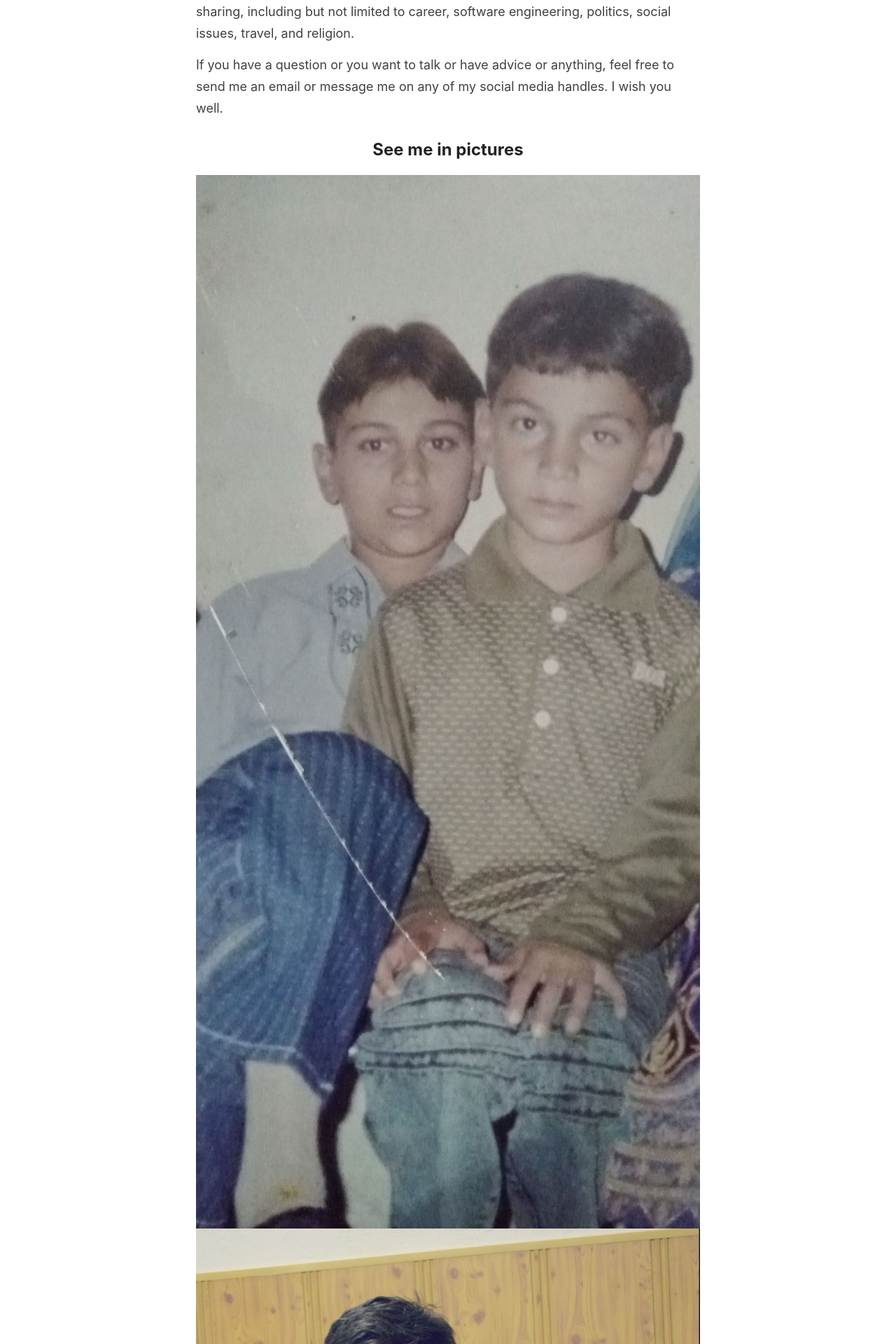
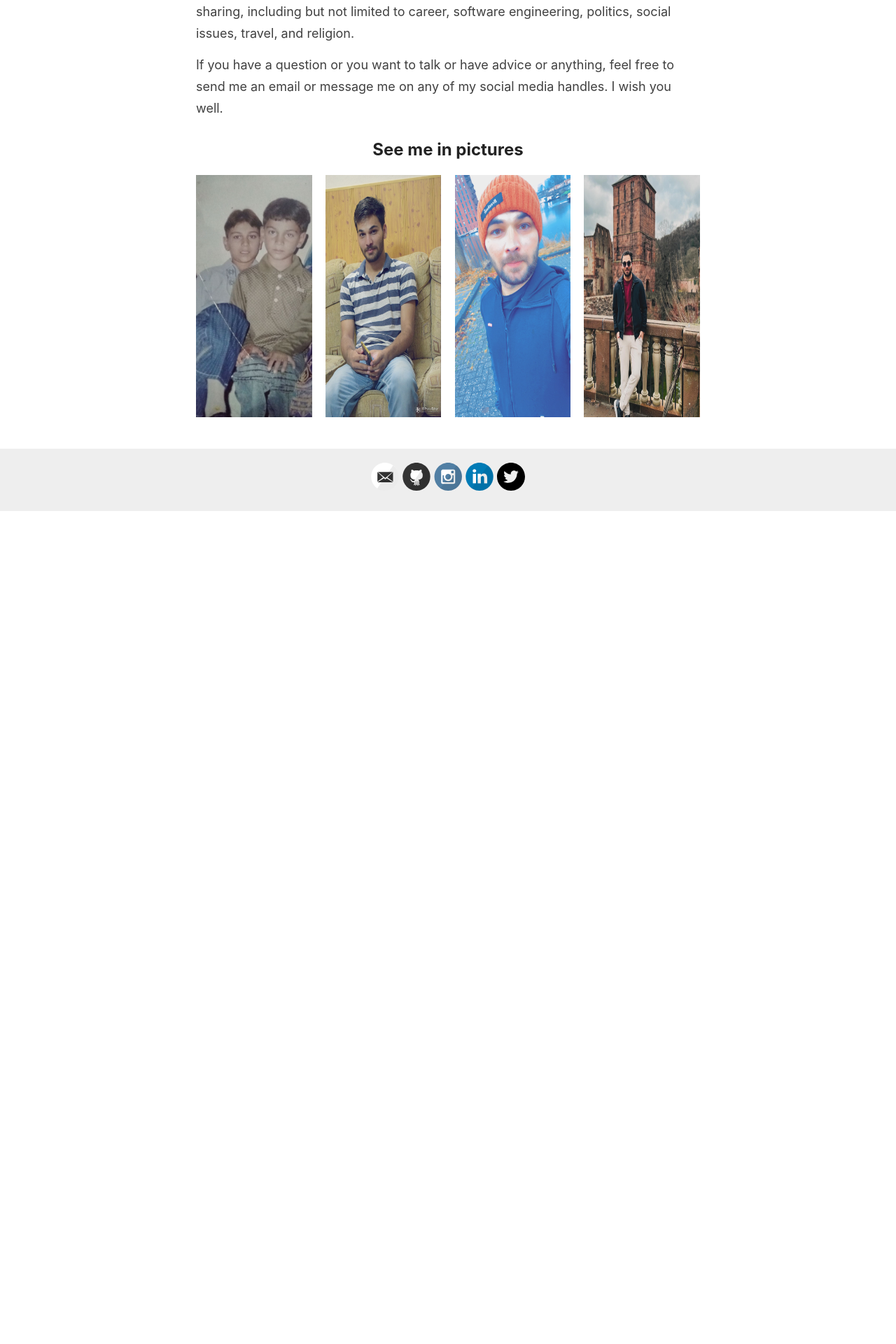
Before and after one commit to Ubaidbutt/ubaidbutt.github.io, a Jekyll site: the page built from _pages/about.md, in a window 1280 px wide. Shown: the part 831-2751 px from the top of the page at 70% size. Built offline with Jekyll 4.4.1, drawn with Linux system fonts in a browser that asks for light colours; after the commit the page ends 1562 px from its top, so only the background shows below that.

Commit message:
Add html

```diff
--- a/_pages/about.md
+++ b/_pages/about.md
@@ -17,7 +17,10 @@ This blog is a place for me to dump my thoughts about all the topics I feel like
 If you have a question or you want to talk or have advice or anything, feel free to send me an email or message me on any of my social media handles. I wish you well.
 
 ## See me in pictures
-![childhood](/images/childhood.jpeg?width=100&height=50&crop=face)
-![university](/images/university-time.jpeg?width=100&height=50&crop=face)
-![In NL](/images/nl-running.jpeg?width=100&height=50&crop=face)
-![recent](/images/some-picture.jpeg?width=100&height=50&crop=face)
+
+<div style="display: flex; justify-content: space-between;">
+    <img src="/images/childhood.jpeg?width=400&height=200&crop=face" alt="childhood" style="width: 23%;" />
+    <img src="/images/university-time.jpeg?width=400&height=200&crop=face" alt="university" style="width: 23%;" />
+    <img src="/images/nl-running.jpeg?width=400&height=200&crop=face" alt="netherlands" style="width: 23%;" />
+    <img src="/images/some-picture.jpeg?width=400&height=200&crop=face" alt="Recent" style="width: 23%;" />
+</div>
```
